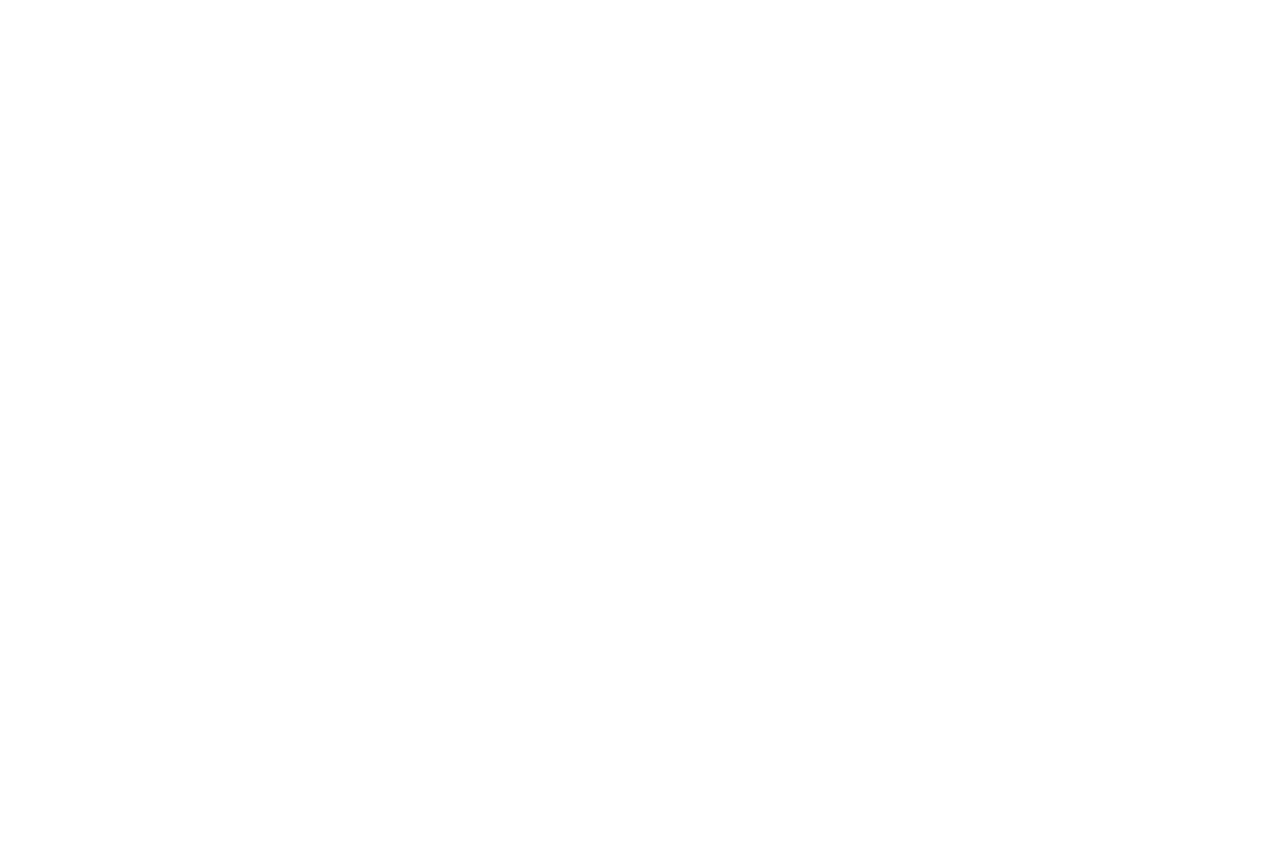
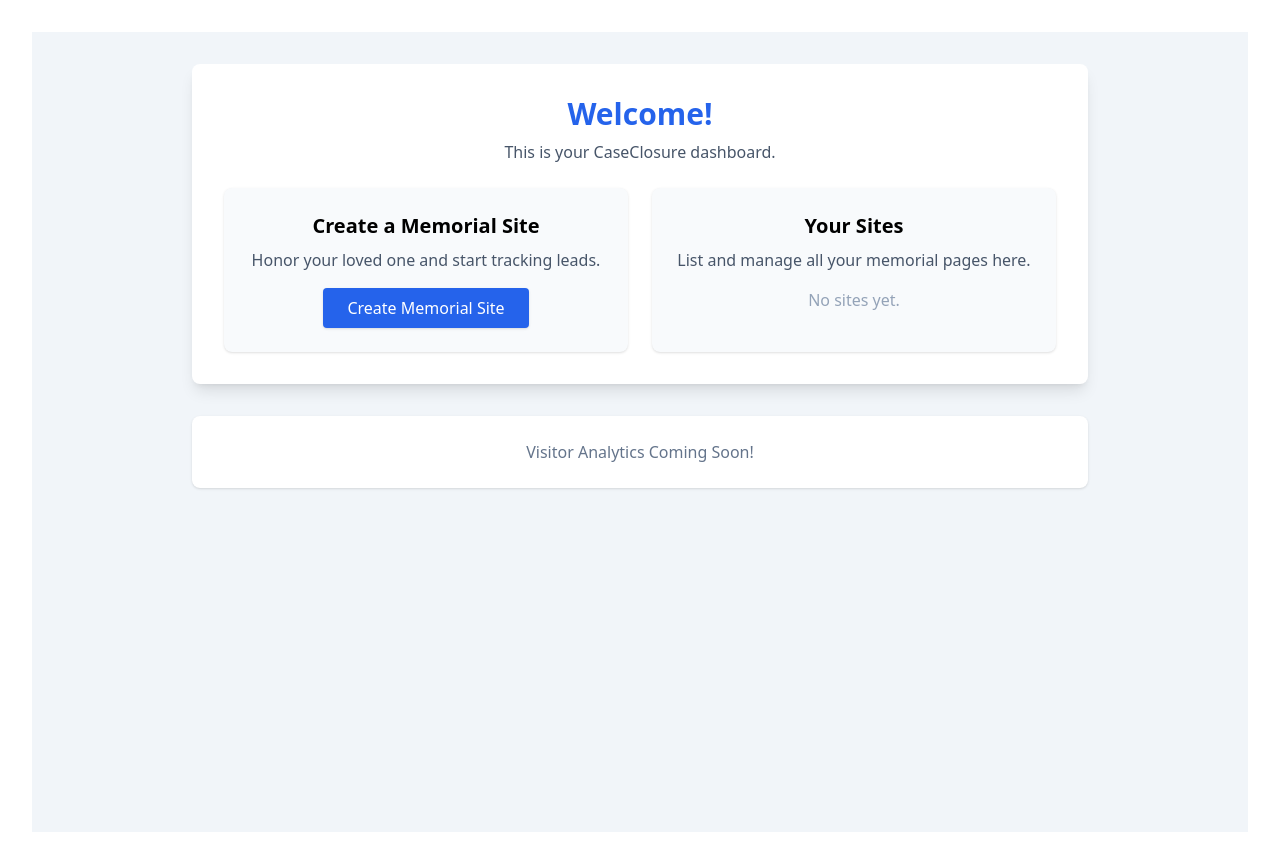
Before and after one commit to degarmo/caseclosure, a React (Vite) app in the folder frontend/: page /dashboard in a window 1280 px wide. Before the commit this address had no page. Before the commit the page ends 800 px from the top, so only its background shows below. Built offline with nearby package versions, Linux system fonts and the light colour scheme.

Commit message:
feat: add Notus-style dashboard and login integration

```diff
--- a/frontend/src/App.jsx
+++ b/frontend/src/App.jsx
@@ -4,6 +4,7 @@
 import './assets/styles/tailwind.css';
 import './assets/styles/index.css'
 import Login from "./pages/Login";
+import Dashboard from "./pages/Dashboard";
 
 
 function App() {
@@ -12,7 +13,8 @@
       <Routes>
         <Route path="/signup" element={<Signup />} />
         <Route path="/login" element={<Login />} />
-        {/* Add your other routes here, e.g. Login, Dashboard */}
+        <Route path="/dashboard" element={<Dashboard />} />
+
       </Routes>
     </Router>
   );
--- /dev/null
+++ b/frontend/src/pages/Dashboard.jsx
@@ -0,0 +1,60 @@
+import React, { useEffect, useState } from "react";
+import axios from "axios";
+
+export default function Dashboard() {
+  const [user, setUser] = useState(null);
+
+  useEffect(() => {
+    // Retrieve token from localStorage
+    const token = localStorage.getItem("access");
+    if (!token) return;
+
+    axios.get("http://127.0.0.1:8000/api/auth/user/", {
+      headers: {
+        Authorization: `Bearer ${token}`,
+      },
+    })
+      .then(res => setUser(res.data))
+      .catch(() => setUser(null));
+  }, []);
+
+  return (
+    <div className="bg-slate-100 min-h-screen p-8">
+      <div className="max-w-4xl mx-auto">
+        <div className="bg-white shadow-lg rounded-lg p-8 mb-8">
+          <h1 className="text-3xl font-bold mb-2 text-blue-600">
+            Welcome{user ? `, ${user.username}` : ""}!
+          </h1>
+          <p className="text-slate-600 mb-6">
+            This is your CaseClosure dashboard.
+          </p>
+          <div className="grid grid-cols-1 md:grid-cols-2 gap-6">
+            <div className="bg-slate-50 rounded-lg p-6 shadow">
+              <h2 className="text-xl font-semibold mb-2">Create a Memorial Site</h2>
+              <p className="text-slate-600 mb-4">
+                Honor your loved one and start tracking leads.
+              </p>
+              <button
+                className="bg-blue-600 text-white px-6 py-2 rounded shadow hover:bg-blue-700 transition"
+                // onClick={() => ...} // To hook up your create form/modal
+              >
+                Create Memorial Site
+              </button>
+            </div>
+            <div className="bg-slate-50 rounded-lg p-6 shadow">
+              <h2 className="text-xl font-semibold mb-2">Your Sites</h2>
+              <p className="text-slate-600 mb-4">
+                List and manage all your memorial pages here.
+              </p>
+              <div className="text-slate-400">No sites yet.</div>
+            </div>
+          </div>
+        </div>
+        {/* Placeholder for analytics or future dashboard widgets */}
+        <div className="bg-white shadow rounded-lg p-6 text-slate-500 text-center">
+          Visitor Analytics Coming Soon!
+        </div>
+      </div>
+    </div>
+  );
+}
```
